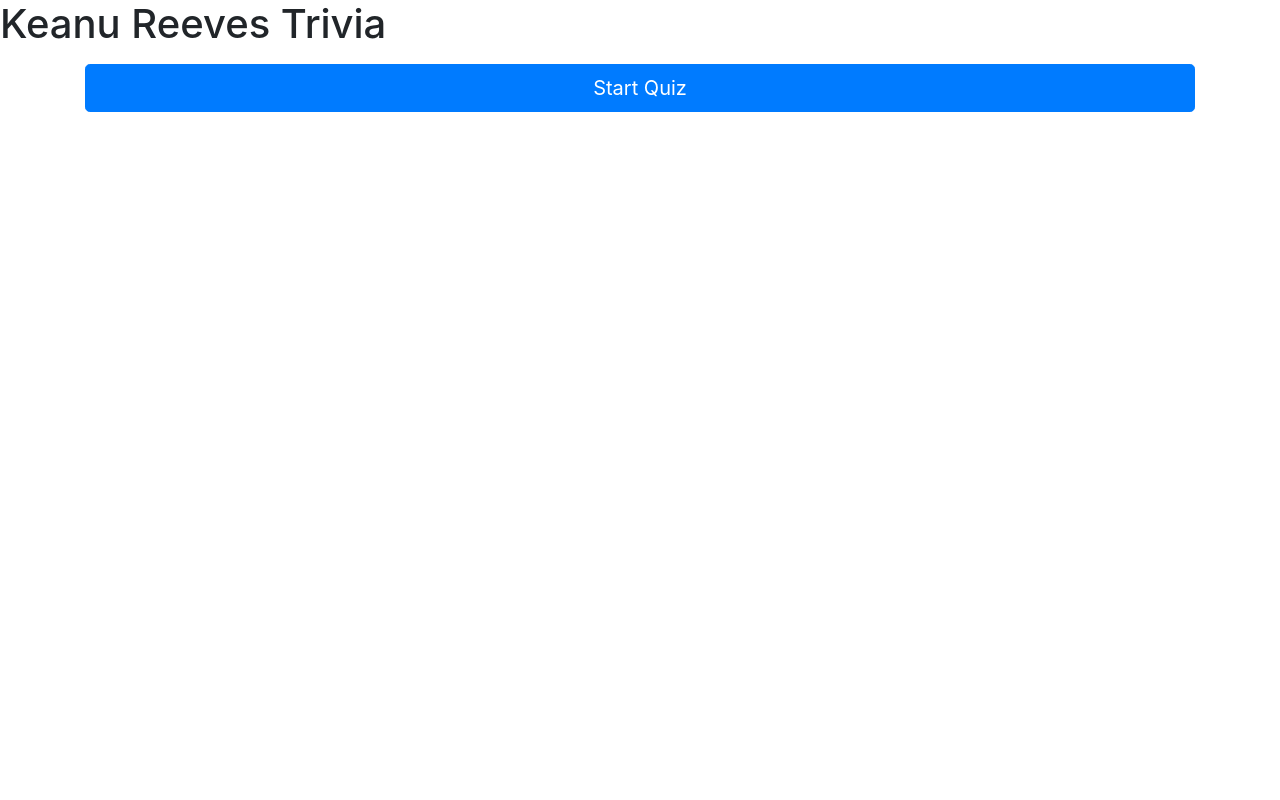
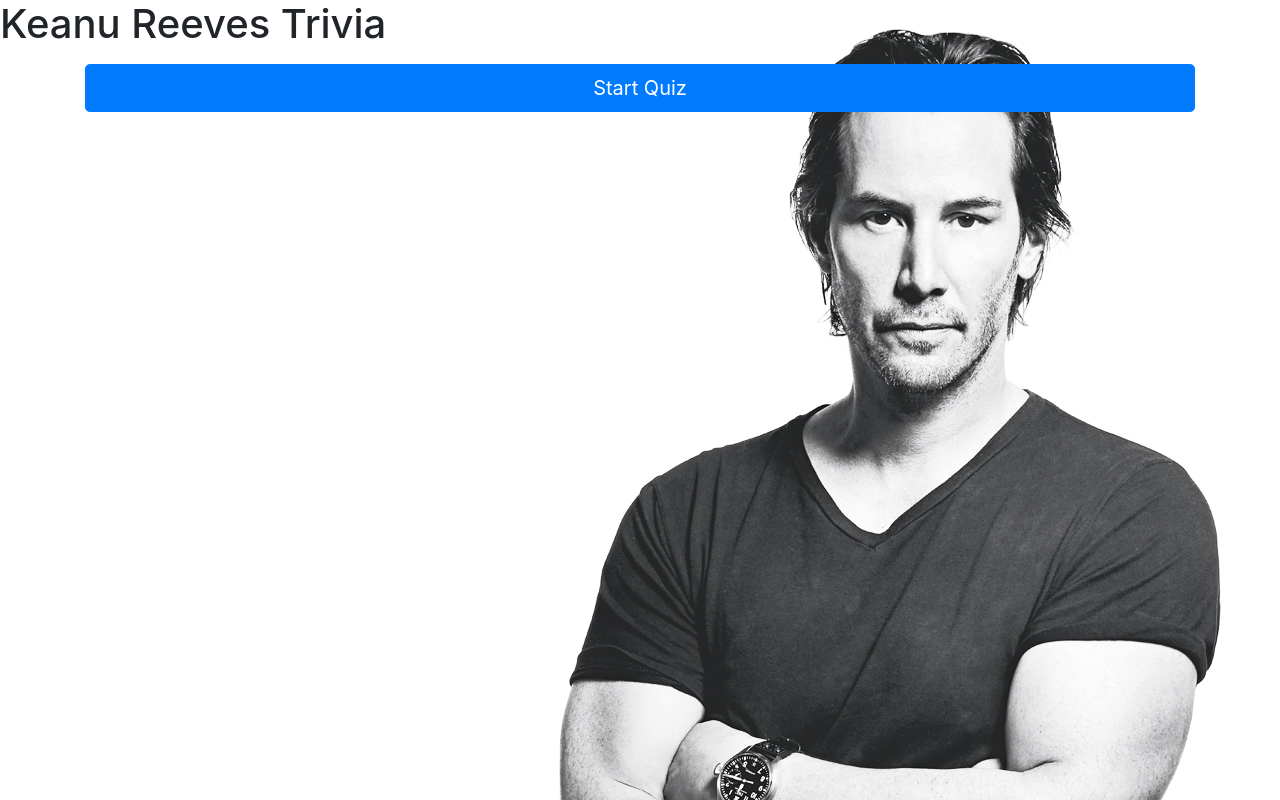
Before and after one commit to JMerritt94/TriviaGame, a plain HTML site: page index.html in a window 1280 px wide. Drawn offline with nearby package versions, Linux system fonts and the light colour scheme.

Commit message:
second submission

```diff
--- a/assets/css/style.css
+++ b/assets/css/style.css
@@ -1,4 +1,4 @@
 body {
-    background:url("../images/bananas.png");
+    background:url("../images/keanu.jpg");
     line-height: 1.5;
 }
```
Also changed, not shown: assets/images/bananas.png (added), assets/images/keanu.jpg (added).
